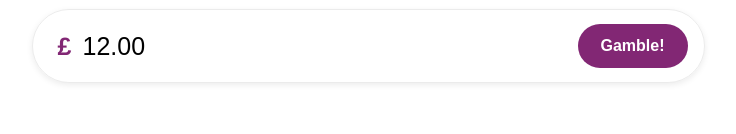
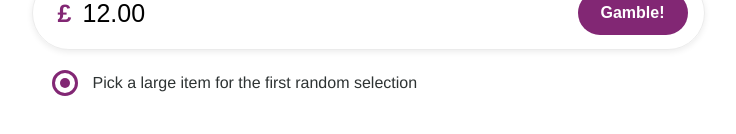
Before and after one commit to jamjar919/takeaway-gamble, a React app: page / in a window 1280 px wide. Shown: the part 470-604 px from the top of the page, without its empty margins (272-1008 px from the left). Built offline with nearby package versions, Linux system fonts and the light colour scheme; the HTML template or start-up script is replaced by a standard one.

Commit message:
large button

```diff
--- a/src/client/async/DoGamble.ts
+++ b/src/client/async/DoGamble.ts
@@ -2,11 +2,12 @@ import {Endpoints} from "../../common/Endpoints";
 import {GambleResponse} from "../../common/type/GambleResponse";
 
 const doGamble = (
-    priceLimit: number
+    priceLimit: number,
+    firstItemIsLarge: boolean
 ): Promise<GambleResponse> => {
     return fetch(Endpoints.GAMBLE, {
         method: "POST",
-        body: JSON.stringify({ priceLimit }),
+        body: JSON.stringify({ priceLimit, firstItemIsLarge }),
         headers: {
             "Content-Type": "application/json"
         }
--- a/src/client/context/GambleContext.tsx
+++ b/src/client/context/GambleContext.tsx
@@ -3,7 +3,7 @@ import {doGamble} from "../async/DoGamble";
 import {GambleResponse} from "../../common/type/GambleResponse";
 
 type GambleContext = {
-    gamble: (price: number) => Promise<void>,
+    gamble: (price: number, firstItemIsLarge: boolean) => Promise<void>,
     resetGamble: () => void,
     gambleResult: null | GambleResponse
 }
@@ -21,8 +21,8 @@ const GambleContextProvider: React.FC<{ children: ReactNode }> = (props) => {
 
     const [gambleResult, setGambleResult] = useState<null | GambleResponse>(null);
 
-    const gamble = (price: number) =>
-        doGamble(price).then((result) => setGambleResult(result));
+    const gamble = (price: number, firstItemIsLarge: boolean) =>
+        doGamble(price, firstItemIsLarge).then((result) => setGambleResult(result));
 
     const resetGamble = () => setGambleResult(null);
 
--- a/src/client/page/Pages.tsx
+++ b/src/client/page/Pages.tsx
@@ -31,7 +31,7 @@ const Pages: React.FC = () => {
 
     return (
         <SearchPage
-            onSearch={(price) => gamble(price)}
+            onSearch={(price, firstItemIsLarge) => gamble(price, firstItemIsLarge)}
             error={gambleResult?.error}
         />
     )
--- a/src/client/page/search/SearchPage.tsx
+++ b/src/client/page/search/SearchPage.tsx
@@ -4,7 +4,7 @@ import {SearchPageForm, SearchPageFormField, SearchPageFormValues} from "./form/
 import styles from './SearchPage.scss';
 
 type SearchPageType = {
-    onSearch: (price: number) => Promise<void>,
+    onSearch: (price: number, firstItemIsLarge: boolean) => Promise<void>,
     error?: string;
 }
 
@@ -23,9 +23,11 @@ const SearchPage: React.FC<SearchPageType> = (props) => {
                 <SearchPageForm
                     onSubmit={(values: SearchPageFormValues) => {
                         const price = Number(values[SearchPageFormField.PRICE_LIMIT]) * 100;
+                        const firstItemIsLarge = values[SearchPageFormField.FIRST_ITEM_IS_LARGE];
 
                         return onSearch(
-                            price
+                            price,
+                            firstItemIsLarge
                         )
                     }}
                 />
--- a/src/client/page/search/form/SearchPageForm.tsx
+++ b/src/client/page/search/form/SearchPageForm.tsx
@@ -1,21 +1,25 @@
 import {Form, Formik} from "formik";
 import React from "react";
 import {PriceLimitInput} from "./price-limit-input/PriceLimitInput";
+import {Checkbox} from "./checkbox/Checkbox";
 
 enum SearchPageFormField {
-    PRICE_LIMIT = 'PRICE_LIMIT'
+    PRICE_LIMIT = 'PRICE_LIMIT',
+    FIRST_ITEM_IS_LARGE = 'FIRST_ITEM_IS_LARGE'
 }
 
 type SearchPageFormValues = {
-    [SearchPageFormField.PRICE_LIMIT]: string
+    [SearchPageFormField.PRICE_LIMIT]: string;
+    [SearchPageFormField.FIRST_ITEM_IS_LARGE]: boolean
+}
+
+const searchPageFormInitialValues: SearchPageFormValues = {
+    [SearchPageFormField.PRICE_LIMIT]: '12.00',
+    [SearchPageFormField.FIRST_ITEM_IS_LARGE]: true
 }
 
 type SearchPageFormProps = {
     onSubmit: (formValues: SearchPageFormValues) => Promise<void>
-}
-
-const searchPageFormInitialValues: SearchPageFormValues = {
-    [SearchPageFormField.PRICE_LIMIT]: '12.00'
 }
 
 const SearchPageForm: React.FC<SearchPageFormProps> = (props) => {
@@ -31,6 +35,10 @@ const SearchPageForm: React.FC<SearchPageFormProps> = (props) => {
         >
             <Form>
                 <PriceLimitInput />
+                <Checkbox
+                    name={SearchPageFormField.FIRST_ITEM_IS_LARGE}
+                    label={"Pick a large item for the first random selection"}
+                />
             </Form>
         </Formik>
     )
--- /dev/null
+++ b/src/client/page/search/form/checkbox/Checkbox.scss
@@ -0,0 +1,39 @@
+.checkbox {
+  display: none;
+}
+
+.checkboxLabel {
+  cursor: pointer;
+  display: flex;
+  flex-direction: row;
+  margin: 20px;
+  font-size: 16px;
+  line-height: 26px;
+}
+
+.fakeCheckbox {
+  display: flex;
+  border: 3px solid #822774;
+  border-radius: 20px;
+  width: 20px;
+  height: 20px;
+  transition: ease-in-out .1s;
+  margin-right: 15px;
+
+  &:hover {
+    transform: scale(1.1);
+  }
+}
+
+.fakeCheckboxBox {
+  display: none;
+  background-color: #822774;
+  width: 10px;
+  height: 10px;
+  border-radius: 5px;
+  margin: auto;
+}
+
+input.checkbox[value=true] + .fakeCheckbox .fakeCheckboxBox {
+  display: block;
+}
--- /dev/null
+++ b/src/client/page/search/form/checkbox/Checkbox.tsx
@@ -0,0 +1,29 @@
+import React, {ReactNode} from "react";
+import {Field} from "formik";
+
+import styles from './Checkbox.scss';
+
+type CheckboxProps = {
+    name: string;
+    label: ReactNode
+}
+
+const Checkbox: React.FC<CheckboxProps> = (props) => {
+    const { name, label } = props;
+
+    return (
+        <label className={styles.checkboxLabel}>
+            <Field
+                className={styles.checkbox}
+                name={name}
+                type="checkbox"
+            />
+            <div className={styles.fakeCheckbox}>
+                <div className={styles.fakeCheckboxBox} />
+            </div>
+            <div className={styles.label}>{label}</div>
+        </label>
+    )
+}
+
+export { Checkbox };
--- a/src/server/gamble/selectMenuItems.ts
+++ b/src/server/gamble/selectMenuItems.ts
@@ -83,7 +83,7 @@ const selectMenuItems = (
     // Recursively select more items up to the new price limit
     return [
         picked,
-        ...selectMenuItems(unselectedItems, newPriceLimit, itemsPicked + 1, options)
+        ...selectMenuItems(unselectedItems, newPriceLimit, options, itemsPicked + 1)
     ]
 
 };
```
Also changed, not shown: 3 other files (tests, documents, lock files or other folders).
